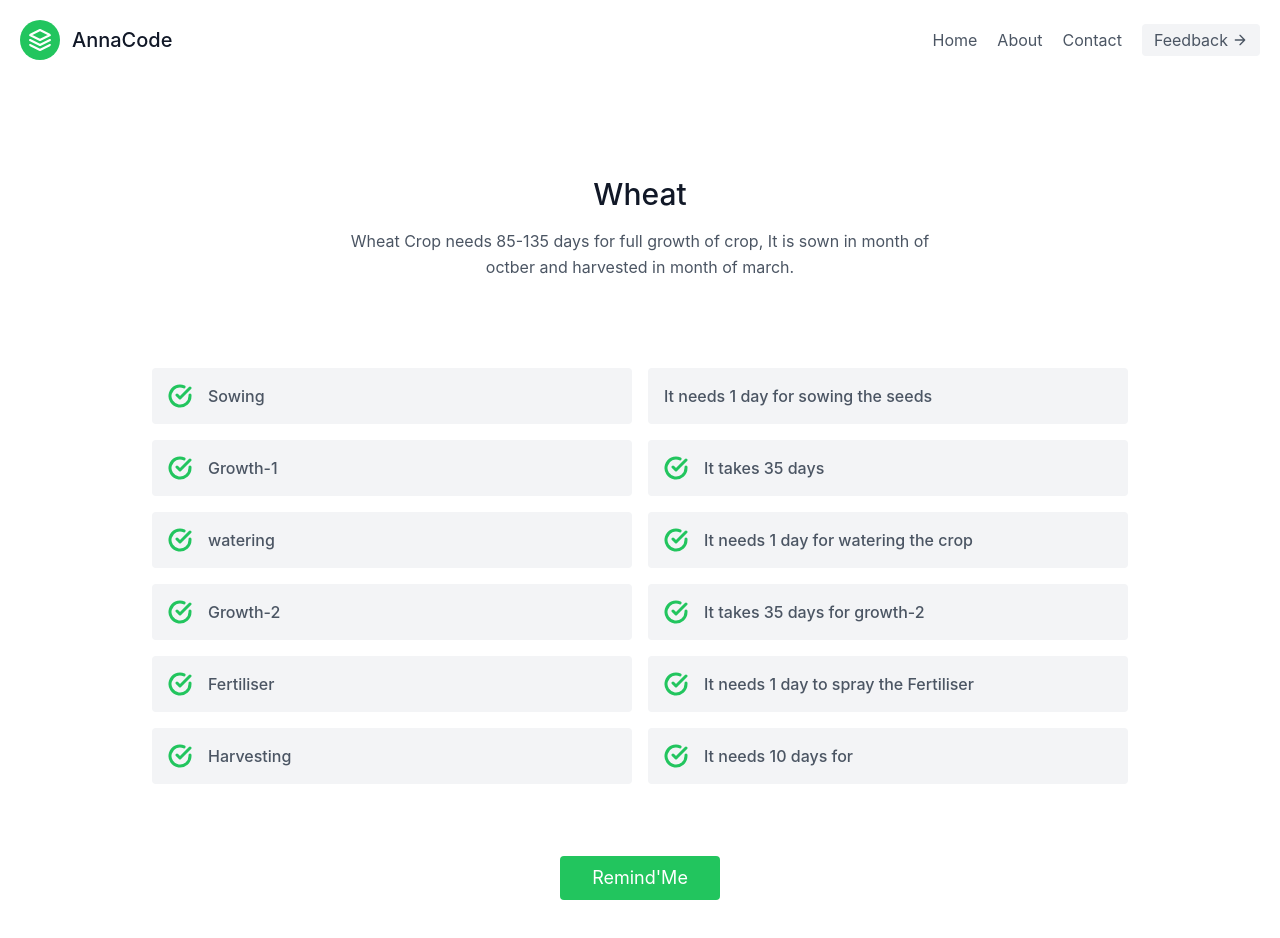
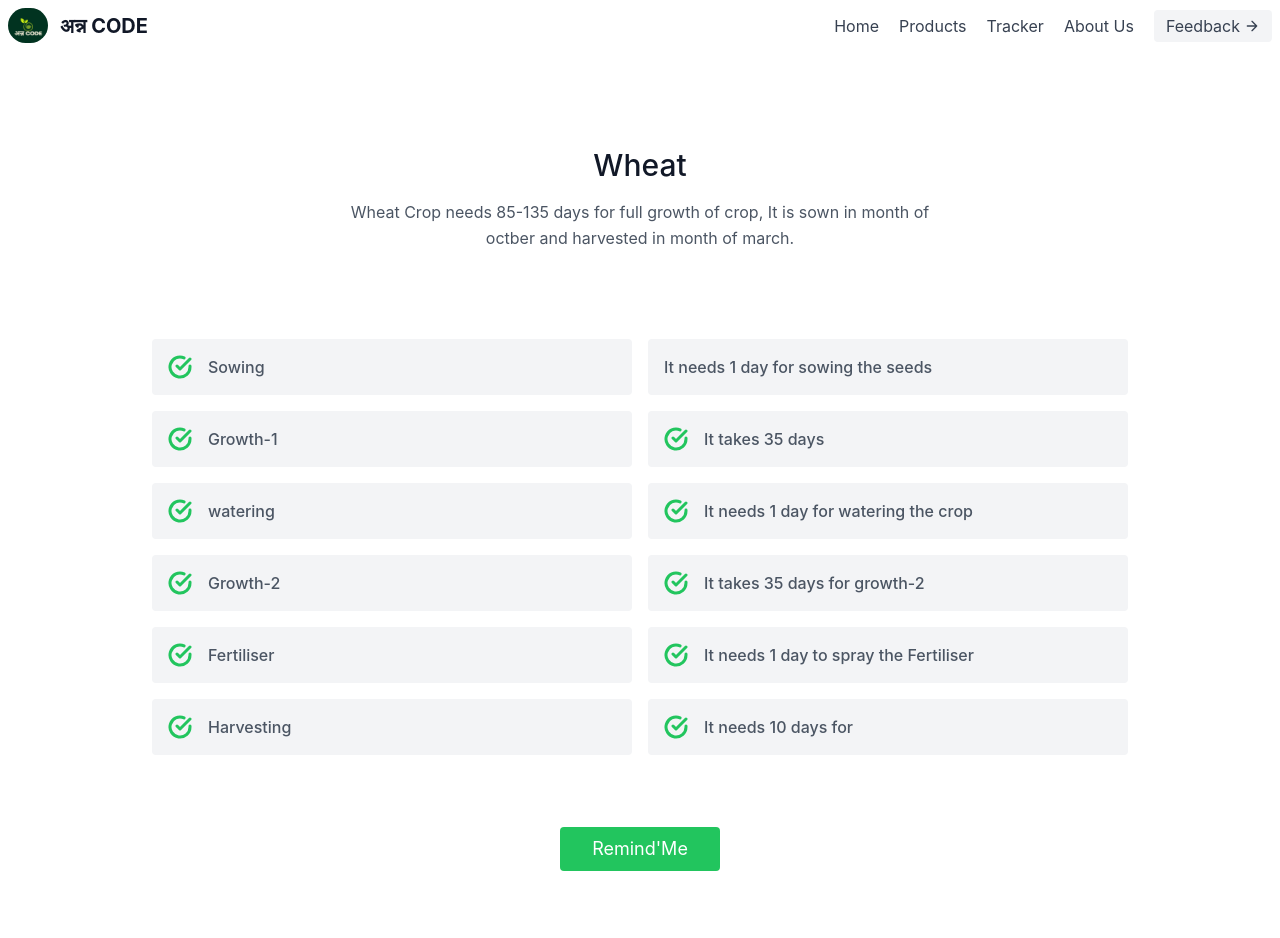
Before and after one commit to yogitheboss/AnnaCode, a React (Create React App) app in the folder annacode/: page /tracker in a window 1280 px wide. Shown: the top 938 px of the page. Built offline with nearby package versions, Linux system fonts and the light colour scheme.

Commit message:
reminder linked finally

```diff
--- a/annacode/src/Components/Homepage/Navbar.jsx
+++ b/annacode/src/Components/Homepage/Navbar.jsx
@@ -13,7 +13,7 @@ function Navbar() {
                     <nav className="md:ml-auto flex flex-wrap items-center text-base justify-center cursor-pointer bg-green">
                         <Link  to="/" className="mr-5 hover:text-gray-900">Home</Link>
                         <Link   to="/products" className="mr-5 hover:text-gray-900">Products</Link>
-                        <Link  to="/" className="mr-5 hover:text-gray-900">Tracker</Link>
+                        <Link  to="/tracker" className="mr-5 hover:text-gray-900">Tracker</Link>
 
                         <Link  to="/" className="mr-5 hover:text-gray-900">About Us</Link>
                     </nav>
--- a/annacode/src/Components/Reminder/Reminder.jsx
+++ b/annacode/src/Components/Reminder/Reminder.jsx
@@ -1,32 +1,10 @@
 import React from 'react'
 import { Link } from 'react-router-dom'
+import Navbar from '../Homepage/Navbar'
 function Reminder() {
   return (
     <div>
-        <header class="text-gray-600 body-font">
-    <div class="container mx-auto flex flex-wrap p-5 flex-col md:flex-row items-center">
-      <Link class="flex title-font font-medium items-center text-gray-900 mb-4 md:mb-0">
-        <svg xmlns="http://www.w3.org/2000/svg" fill="none" stroke="currentColor" stroke-linecap="round"
-          stroke-linejoin="round" stroke-width="2" class="w-10 h-10 text-white p-2 bg-green-500 rounded-full"
-          viewBox="0 0 24 24">
-          <path d="M12 2L2 7l10 5 10-5-10-5zM2 17l10 5 10-5M2 12l10 5 10-5"></path>
-        </svg>
-        <span class="ml-3 text-xl">AnnaCode</span>
-      </Link>
-      <nav class="md:ml-auto flex flex-wrap items-center text-base justify-center">
-        <Link class="mr-5 hover:text-gray-900">Home</Link>
-        <Link class="mr-5 hover:text-gray-900">About</Link>
-        <Link class="mr-5 hover:text-gray-900">Contact</Link>
-      </nav>
-      <button
-        class="inline-flex items-center bg-gray-100 border-0 py-1 px-3 focus:outline-none hover:bg-gray-200 rounded text-base mt-4 md:mt-0">Feedback
-        <svg fill="none" stroke="currentColor" stroke-linecap="round" stroke-linejoin="round" stroke-width="2"
-          class="w-4 h-4 ml-1" viewBox="0 0 24 24">
-          <path d="M5 12h14M12 5l7 7-7 7"></path>
-        </svg>
-      </button>
-    </div>
-  </header>
+       <Navbar/>
   <section class="text-gray-600 body-font">
     <div class="container px-5 py-24 mx-auto">
       <div class="text-center mb-20">
```
